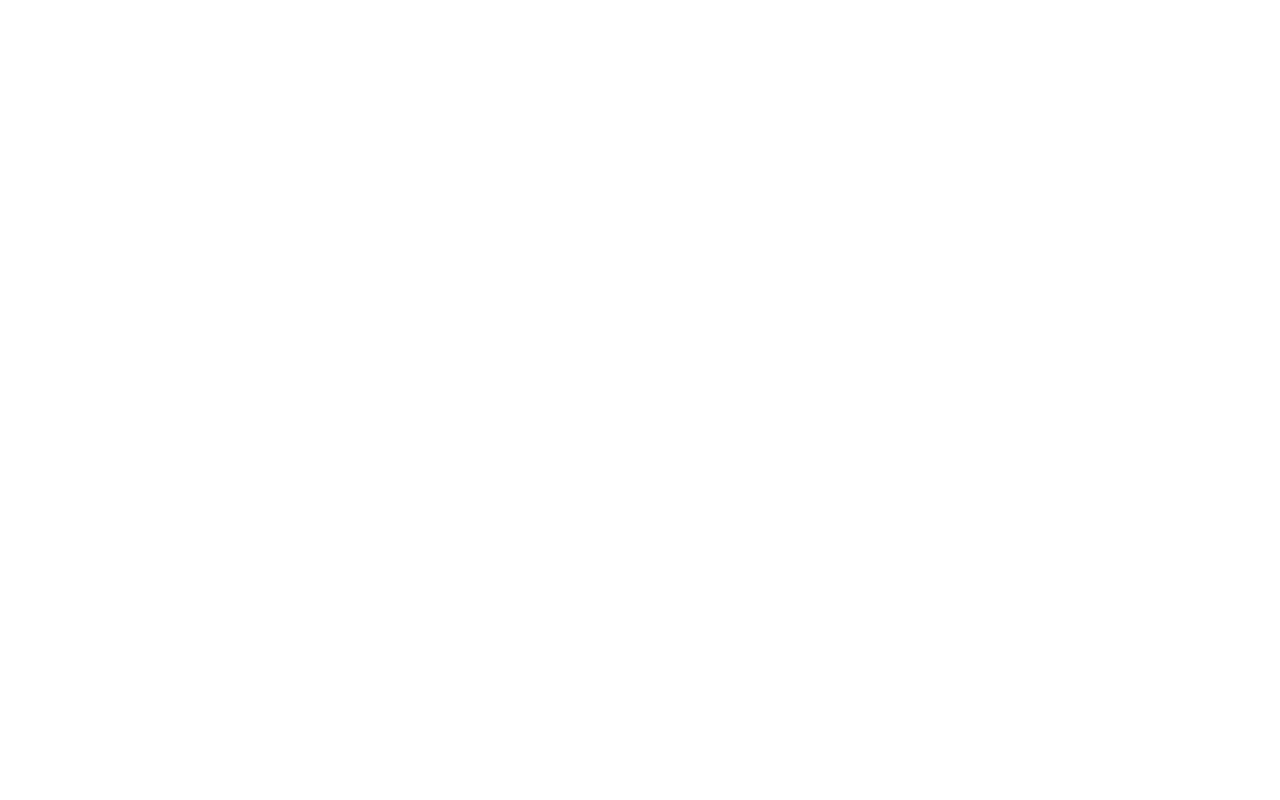
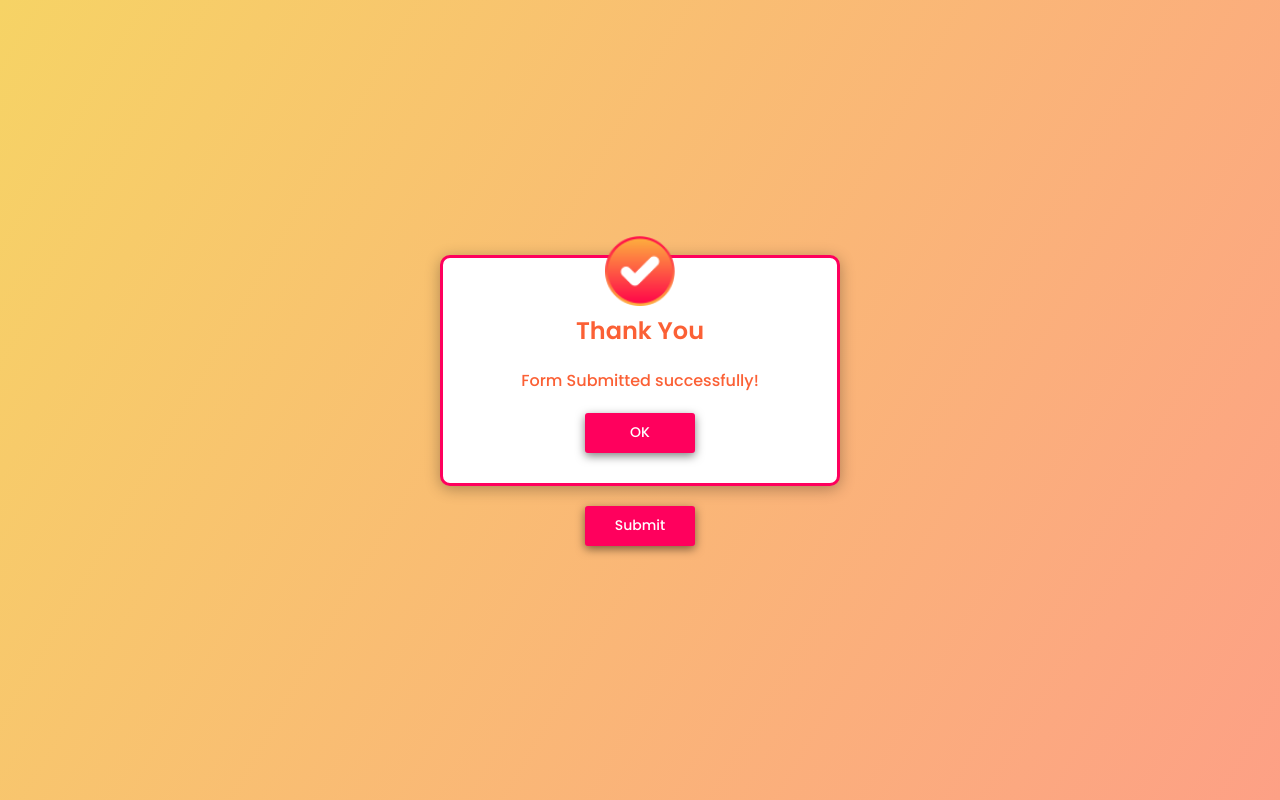
Before and after one commit to BinMamun/PopUp, a plain HTML site: page index.html in a window 1280 px wide. Drawn offline with Linux system fonts and the light colour scheme.

Commit message:
created html elements and styling

```diff
--- a/index.html
+++ b/index.html
@@ -5,10 +5,21 @@
   <meta charset="UTF-8">
   <meta name="viewport" content="width=device-width, initial-scale=1.0">
   <title>Pop Up</title>
+  <link rel="stylesheet" href="./styles.css">
 </head>
 
 <body>
+  <div class="container">
+    <div class="card">
+      <img src="./images/check.png">
+      <h2>Thank You</h2>
+      <p>Form Submitted successfully!</p>
+      <button class="btn">OK</button>
+    </div>
+    <button class="btn">Submit</button>
+  </div>
 
+  <script src="./scripts.js"></script>
 </body>
 
 </html>
--- a/styles.css
+++ b/styles.css
@@ -1,6 +1,60 @@
+@import url('https://fonts.googleapis.com/css2?family=Poppins:wght@500;600&display=swap');
+
 * {
   margin: 0;
   padding: 0;
-  font-family: sans-serif;
+  font-family: 'Poppins', sans-serif;
   box-sizing: border-box;
 }
+
+.container {
+  width: 100%;
+  min-height: 100vh;
+  padding: 1px;
+  background-image: linear-gradient(120deg, #f6d365 0%, #fda085 100%);
+  position: relative;
+  color: #fb6035;
+  display: flex;
+  align-items: center;
+  justify-content: center;
+  flex-direction: column;
+  gap: 20px;
+}
+
+.card {
+  width: 400px;
+  height: auto;
+  padding: 30px;
+  text-align: center;
+  border: 3px solid #ff005d;
+  border-radius: 10px;
+  background: white;
+  box-shadow: 0 3px 15px rgba(0, 0, 0, 0.3);
+}
+
+.card img {
+  margin-top: -60px;
+  width: 70px;
+}
+
+
+.card p {
+  margin: 20px;
+}
+
+.btn {
+  width: 110px;
+  height: 40px;
+  color: white;
+  font-size: 14px;
+  background: #ff005d;
+  border: none;
+  border-radius: 3px;
+  box-shadow: 0 3px 10px rgba(0, 0, 0, 0.5);
+  cursor: pointer;
+  transition: transform 0.2s;
+}
+
+.btn:active {
+  transform: scale(0.90);
+}
```
Also changed, not shown: images/check.png (added).
